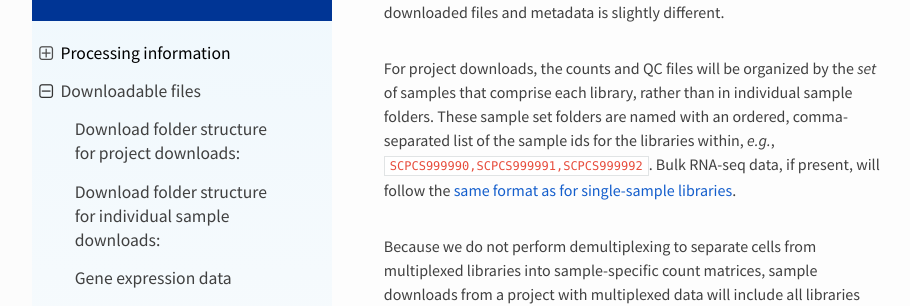
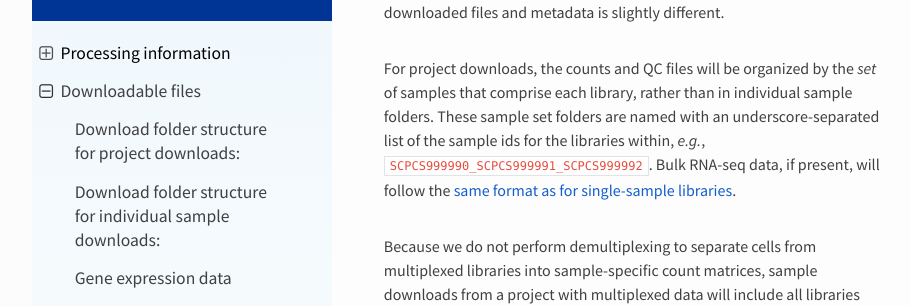
Before and after one commit to DongzeHE/scpca-docs, a Sphinx documentation site: the page built from docs/download_files.md, in a window 1280 px wide and 900 px high, scrolled down 3934 px. Shown: the part 178-484 px from the top of the window, without its empty margins (158-1068 px from the left). Built offline with Sphinx 7.4.7 and the Read the Docs theme 2.0.0, drawn with Linux system fonts in a browser that asks for light colours; some of the changed text lies outside the part shown.

Commit message:
Change to underscore
and comma to tab

```diff
--- a/docs/download_files.md
+++ b/docs/download_files.md
@@ -55,7 +55,7 @@
 
 ## Metadata
 
-The `single_cell_metadata.tsv` file is a comma-separated table with one row per library and the following columns.
+The `single_cell_metadata.tsv` file is a tab-separated table with one row per library and the following columns.
 
 | column_id       | contents                                                       |
 |-----------------|----------------------------------------------------------------|
@@ -87,7 +87,7 @@
 For multiplexed libraries, where multiple biological samples were combined via cellhashing or similar technology, the organization of the downloaded files and metadata is slightly different.
 
 For project downloads, the counts and QC files will be organized by the _set_ of samples that comprise each library, rather than in individual sample folders.
-These sample set folders are named with an ordered, comma-separated list of the sample ids for the libraries within, _e.g._, `SCPCS999990,SCPCS999991,SCPCS999992`.
+These sample set folders are named with an underscore-separated list of the sample ids for the libraries within, _e.g._, `SCPCS999990_SCPCS999991_SCPCS999992`.
 Bulk RNA-seq data, if present, will follow the [same format as for single-sample libraries](#download-folder-structure-for-project-downloads).
 
 Because we do not perform demultiplexing to separate cells from multiplexed libraries into sample-specific count matrices, sample downloads from a project with multiplexed data will include all libraries that contain the sample of interest, but these libraries _will still contain cells from other samples_.
```
